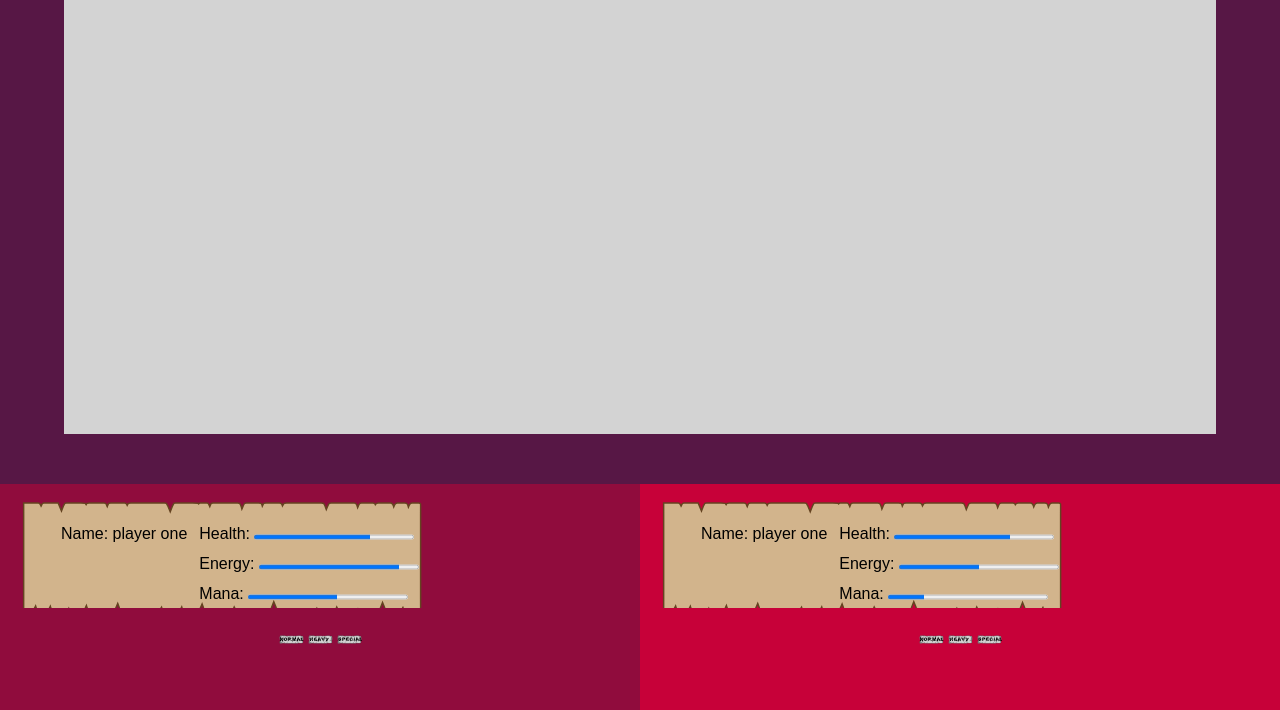
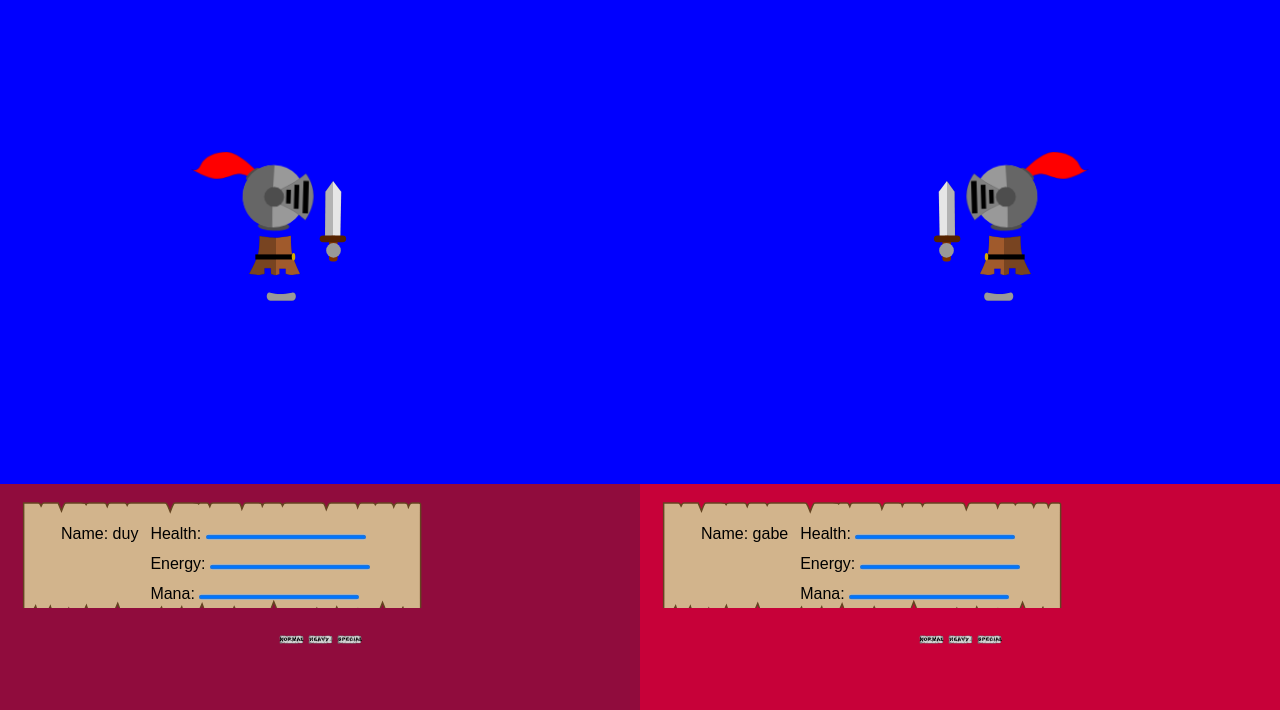
Before and after one commit to JustinD85/demoNightGame1, a plain HTML site: page index.html in a window 1280 px wide. Shown: the part 166-876 px from the top of the page. Drawn offline with Linux system fonts and the light colour scheme.

Commit message:
fight test using transitions

```diff
--- /dev/null
+++ b/css/combat.css
@@ -0,0 +1,50 @@
+.arena {
+  background-color: blue;
+  width: 90%;
+  min-width: 800px;
+  height: 90%;
+  margin: auto;
+  position: relative;
+}
+
+.character {
+  height: 300px;
+  width: 300px;
+  position: absolute;
+}
+
+.p1 {
+  --p1-left: 100px;
+  --p1-top: 100px;
+  top: var(--p1-top);
+  left: var(--p1-left);
+  transition: .5s;
+  transition-timing-function: var(--p1-transition-type);
+}
+
+.p2 {
+  --p2-right: 100px;
+  --p2-top: 100px;
+  top: var(--p2-top);
+  right: var(--p2-right);
+  transition: .5s;
+  transition-timing-function: var(--p2-transition-type);
+  -moz-transform: scaleX(-1);
+  -o-transform: scaleX(-1);
+  -webkit-transform: scaleX(-1);
+  transform: scaleX(-1);
+  filter: FlipH;
+  -ms-filter: "FlipH";
+}
+
+.hop {
+  left: var(--element-hop);
+  top: 50px;
+  transition: .5s;
+}
+
+
+.p2rest {
+  /* top: 100px;
+  right: 50px; */
+}
--- a/index.html
+++ b/index.html
@@ -7,6 +7,8 @@
     <meta http-equiv="X-UA-Compatible" content="ie=edge">
     <link rel="stylesheet" href="css/styles.css">
     <link rel="stylesheet" href="css/animation.css">
+    <link rel="stylesheet" href="css/combat.css">
+    <link rel="stylesheet" href="game-characters/knight.css">
     <title>Document</title>
   </head>
 
@@ -15,8 +17,23 @@
     <img src="imgs/title.svg" alt="title">
   </header>
   <section id="map">
-      <canvas>
-      </canvas>
+    <article class="arena">
+      <div class="character p1 p1rest ">
+        <img class="headk" src="game-characters/knighthead.svg">
+        <img class="bodyk" src="game-characters/knightbody.svg">
+        <img class="feetk" src="game-characters/knightfeet.svg">
+        <img class="weaponk" src="game-characters/knightweapon.svg">
+      </div>
+      <div class="character p2 p2rest">
+        <img class="headk" src="game-characters/knighthead.svg">
+        <img class="bodyk" src="game-characters/knightbody.svg">
+        <img class="feetk" src="game-characters/knightfeet.svg">
+        <img class="weaponk" src="game-characters/knightweapon.svg">
+      </div>
+
+    </article>
+    <!-- <canvas>
+    </canvas> -->
   </section>
     <section id="player-one-section">
       <article class="top-player-article">
--- a/js/controllers/canvas.js
+++ b/js/controllers/canvas.js
@@ -1,119 +1,30 @@
-let canv;
-let ctx;
-let canvWidth;
-let canvHeight;
 
 var myPlayers = [];
-var characterPlayer = new Image();
-var projectileAnimation = new Image();
-window.addEventListener("load", buildInitialPlayerAnimations);// change to when they pick characters
-
-function buildInitialPlayerAnimations() {
-  canv = document.querySelector('canvas');
-  ctx = canv.getContext('2d');
-  canvWidth = canv.width;
-  canvHeight = canv.height;
-
-  const p1 = 'player1';
-  const p2 = 'player2';
-  myPlayers.push(new makePlayer(p1));
-  myPlayers.push(new makePlayer(p2));
-}
-
-function runGameAnimation() {
-  ctx.clearRect(0, 0, canvWidth, canvHeight);
-  myPlayers.forEach(function(player) {
-    if (player.currentProjectile) {
-      player.updateProjectilePosition();
-      projectileAnimation.src = player.projectile;
-      ctx.drawImage(projectileAnimation,
-                    player.projectileSrcX,
-                    player.projectileSrcY,
-                    player.projectileSpriteWidth,
-                    player.projectileSpriteHeight,
-                    player.projectileStartX,
-                    player.projectileStartY,
-                    player.projectileWidth,
-                    player.projectileHeight);
-    }
-    if (player.currentWeakAtk) {
-      player.updatePlayerWeakAtkPosition();
-
-    }
-    player.updatePlayerRestFrame();
-    characterPlayer.src = player.rest;
-    ctx.drawImage(characterPlayer,
-                  player.restSrcX,
-                  player.restSrcY,
-                  player.restSpriteWidth,
-                  player.restSpriteHeight,
-                  player.x,
-                  player.y,
-                  player.w,
-                  player.h);
-  })
-}
-
-setInterval(runGameAnimation, 100);
+const p1 = 'player1';
+const p2 = 'player2';
+myPlayers.push(new makePlayer(p1));
+myPlayers.push(new makePlayer(p2));
 
 
-// function playerWeakAttack(attacker, defender) {
-//   attacker.weakMeleeAttack(defender);
-//   attackerStartX = attacker.x;
-//   attackerStartY = attacker.y;
-//   attackerDirection = attacker.direction;
-//   attackerEndX = attacker.endX;
-//   attackerPlayer = attacker.player;
-//   attackerSpeed = attacker.speed + 1;
-//   requestAnimationFrame(castWeakAttack);
-// }
-
-// function castWeakAttack() {
-
-//   ctx.clearRect(attackerStartX, attackerStartY, 50, 50);
-//   attackerStartX = attackerStartX + attackerDirection[0] + attackerSpeed;
-//   if (attackerPlayer === 'player1') {
-//     ctx.fillStyle = 'blue';
-//   } else {
-//     ctx.fillStyle = 'green';
-//   }
-
-//   ctx.fillRect(attackerStartX, attackerStartY, 50, 50);
-//   if (attackerPlayer === 'player1' && attackerStartX > attackerEndX) {
-//     ctx.clearRect(attackerStartX, attackerStartY, 50, 50);
-//     return
-//   } else if (attackerPlayer === 'player2' && attackerStartX < attackerEndX) {
-//     ctx.clearRect(attackerStartX, attackerStartY, 50, 50);
-//     return
-//   } else {
-//     // if (attackerSpeed < 5) {
-//     // attackerSpeed = attackerSpeed + 1;
-//     // }
-//     requestAnimationFrame(castWeakAttack);
-//   }
-// }
-
-// example weak attack
-// playerWeakAttack(player1animation, player2animation);
-
-
-
-
-
-
-// function checkProjectilePosition(proXVel, projYVel, projSizeX, projSizeY) {
-
-//   if (proXVel + projSizeX === canvWidth) {
-//     projectileDirection(proXVel, projYVel)
-//   }
-// }
-
-
-// function projectileDirection(proXVel, projYVel) {
-//   if (proXVel === undefined) {
-//     return direction;
-//   } else {
-//     direction[0] = -direction[0];
-//     return direction;
-//   }
-// }
+function weakAttack(attacker, defender) {
+  let arenaWidth = document.querySelector('.arena').offsetWidth;
+  if (attacker === 'player1') {
+    const p1 = document.querySelector('.p1');
+    let weakAtkForward = 100 + (arenaWidth * .60);
+    p1.style.setProperty('--p1-left', weakAtkForward + 'px');
+    p1.style.setProperty('--p1-transition-type', 'linear');
+    setTimeout(() => {
+      p1.style.setProperty('--p1-left', 100 + 'px');
+      p1.style.setProperty('--p1-transition-type', 'linear');
+    }, 500);
+  } else {
+    const p2 = document.querySelector('.p2');
+    let weakAtkForward = 100 + (arenaWidth * .60);
+    p2.style.setProperty('--p2-right', weakAtkForward + 'px');
+    p2.style.setProperty('--p2-transition-type', 'linear');
+    setTimeout(() => {
+      p2.style.setProperty('--p2-right', 100 + 'px');
+      p2.style.setProperty('--p2-transition-type', 'linear');
+    }, 500);
+  }
+}
--- a/js/controllers/controller.js
+++ b/js/controllers/controller.js
@@ -14,7 +14,7 @@ import {
 You can view the methods available to you in game from looking at the game.js file */
 const game = new Game();
 game.createPlayer('duy', 'warrior', true);
-game.createPlayer('gabe', 'mage');
+game.createPlayer('gabe', 'wizard');
 game.init(updateDOM)
 /**
  * EXAMPLE FOR BUTTON, PLEASE CHANGE TO MAKE SENSE TO YOU.
@@ -24,10 +24,10 @@ game.init(updateDOM)
 getAll('.normal-attack').forEach(function (button) {
   button.addEventListener('click', function (normalAttackButton) {
     if (normalAttackButton.target.closest('#player-one-section')) {
-      myPlayers[0].createProjectile(myPlayers[1]);
+      weakAttack('player1', 'player2');
       game.normalAttack('p1', updateDOM); //Only pass in the attacker
     } else if (normalAttackButton.target.closest('#player-two-section')) {
-      myPlayers[1].createProjectile(myPlayers[0]);
+      weakAttack('player2', 'player1');
       game.normalAttack('p2', updateDOM);
     }
   });
@@ -36,10 +36,10 @@ getAll('.normal-attack').forEach(function (button) {
 getAll('.heavy-attack').forEach(function (button) {
   button.addEventListener('click', function (heavyAttackButton) {
     if (heavyAttackButton.target.closest('#player-one-section')) {
-      myPlayers[0].createProjectile(myPlayers[1]);
+
       game.heavyAttack('p1', updateDOM); //Only pass in the attacker
     } else if (heavyAttackButton.target.closest('#player-two-section')) {
-      myPlayers[1].createProjectile(myPlayers[0]);
+
       game.heavyAttack('p2', updateDOM);
     }
   });
@@ -48,10 +48,10 @@ getAll('.heavy-attack').forEach(function (button) {
 getAll('.special-attack').forEach(function (button) {
   button.addEventListener('click', function (specialAttackButton) {
     if (specialAttackButton.target.closest('#player-one-section')) {
-      myPlayers[0].createProjectile(myPlayers[1]);
+
       game.specialAttack('p1', updateDOM); //Only pass in the attacker
     } else if (specialAttackButton.target.closest('#player-two-section')) {
-      myPlayers[1].createProjectile(myPlayers[0]);
+
       game.specialAttack('p2', updateDOM);
     }
   });
--- a/js/models/classes.js
+++ b/js/models/classes.js
@@ -6,7 +6,7 @@ import {
   checks,
 } from '../models/status.js'
 
-export function wizzard() {
+export function wizard() {
   return {
     health: 125,
     maxHealth:100,
```
Also changed, not shown: game-characters/knight.html (renamed from game-characters/kinght.html). Lines whose indentation alone changed are shown as unchanged.
